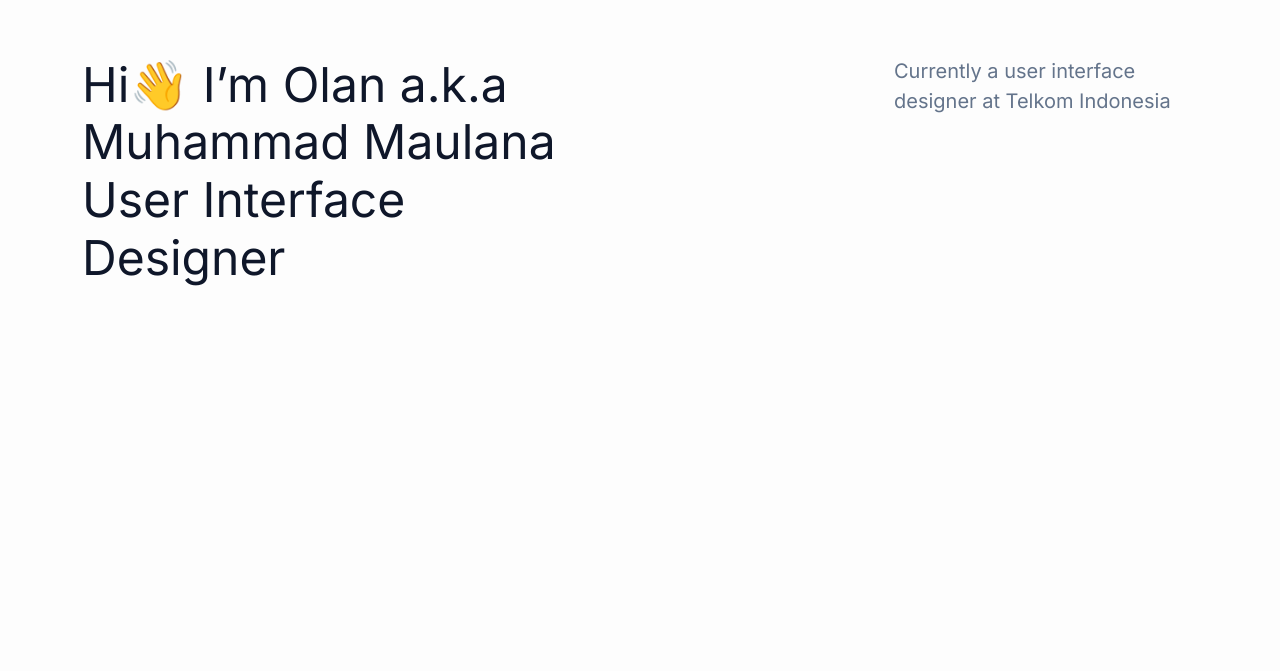
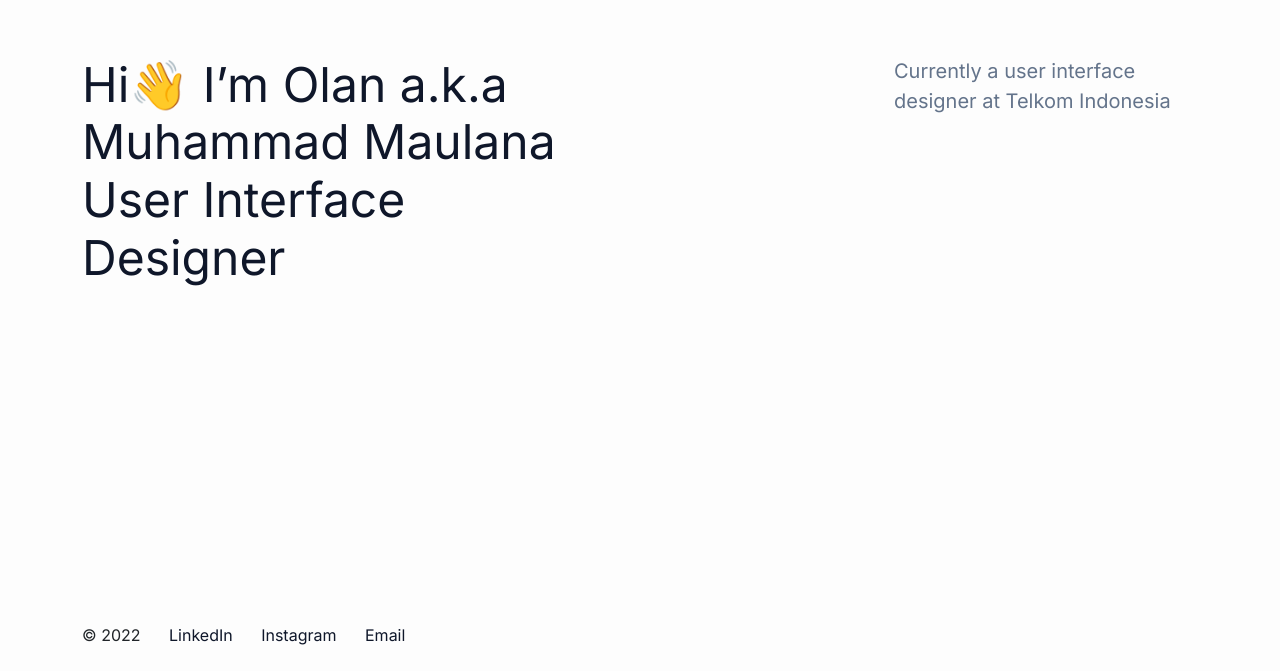
Before and after one commit to olanloco/olanloco.github.io, a plain HTML site: page index.html in a window 1280 px wide. Shown: the part 225-896 px from the top of the page. Before the commit the page ends 800 px from the top, so only its background shows below. Drawn offline with nearby package versions, Linux system fonts and the light colour scheme.

Commit message:
add footer

```diff
--- a/index.html
+++ b/index.html
@@ -29,6 +29,19 @@
       </div>
     </section>
     <!-- Hero end -->
+    <!-- footer -->
+    <footer class="pb-4 pt-5">
+      <div class="container">
+        <div class="row">
+          <div class="footer-warp">
+            <span>© 2022</span>
+            <a href="https://www.linkedin.com/in/olanloco/" target="_blank" class="text-decoration-none ms-4 ft-link">LinkedIn</a>
+            <a href="https://www.instagram.com/olanloco/" target="_blank" class="text-decoration-none ms-4 ft-link">Instagram</a>
+            <a href="mailto:olanloco@gmail.com" target="_blank" class="text-decoration-none ms-4 ft-link">Email</a>
+          </div>
+        </div>
+      </div>
+    </footer>
     <script src="https://cdn.jsdelivr.net/npm/bootstrap@5.1.3/dist/js/bootstrap.bundle.min.js" integrity="sha384-ka7Sk0Gln4gmtz2MlQnikT1wXgYsOg+OMhuP+IlRH9sENBO0LRn5q+8nbTov4+1p" crossorigin="anonymous"></script>
   </body>
 </html>
```
